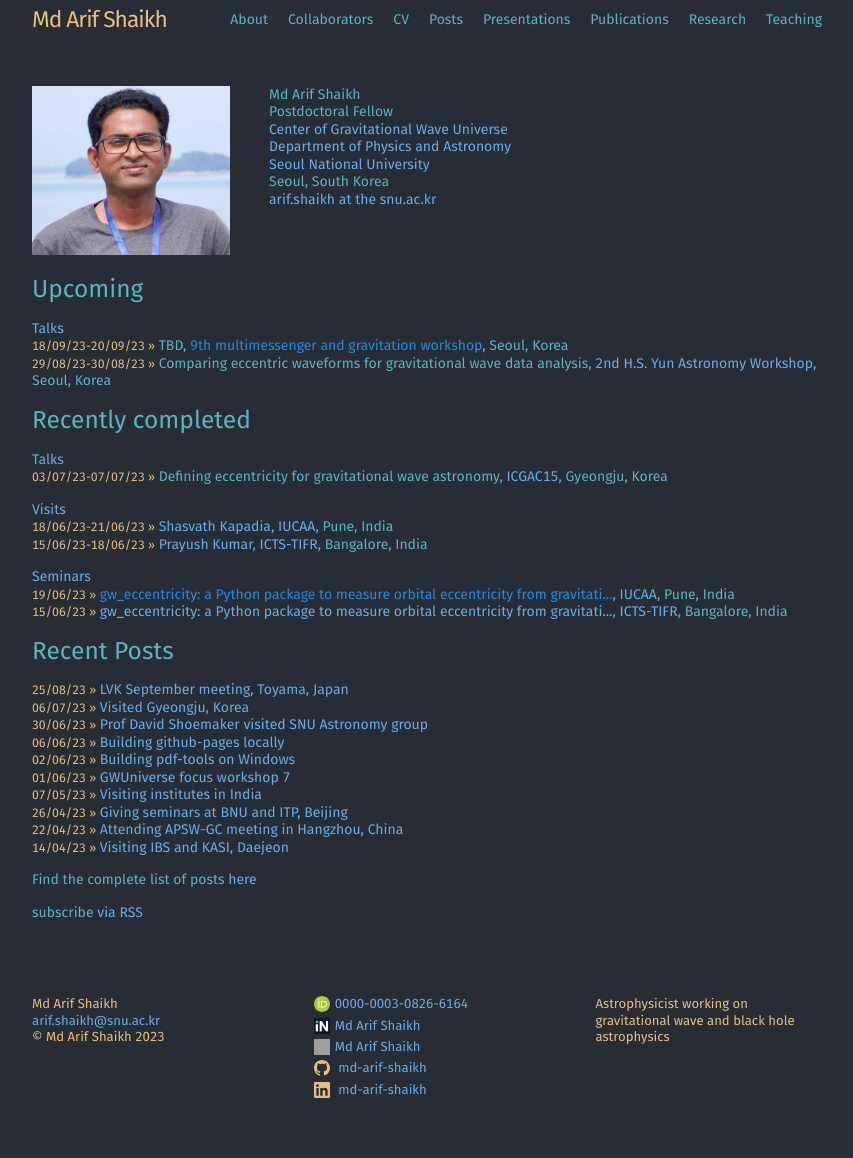
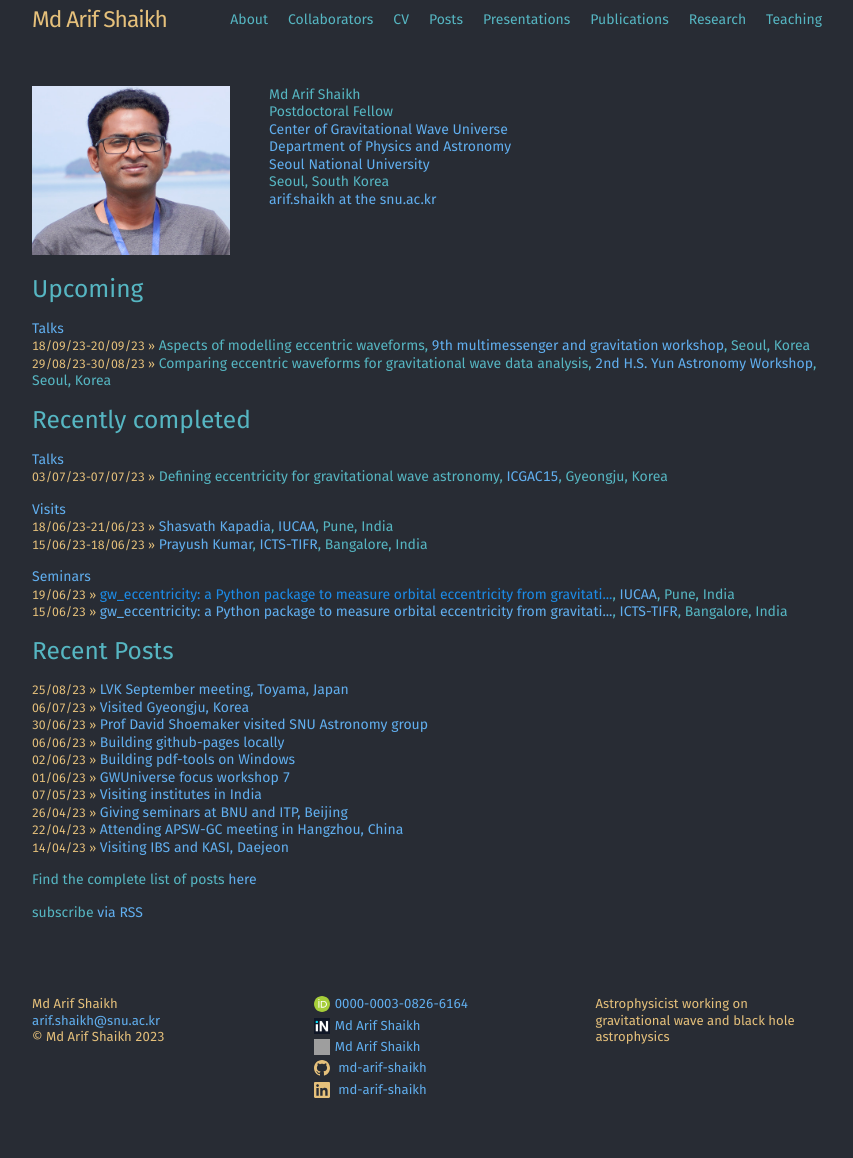
Before and after one commit to md-arif-shaikh/md-arif-shaikh.github.io, a Jekyll site: the page built from index.md, in a window 1280 px wide. Shown: the whole page, without its empty margins (213-1066 px from the left). Built offline with Jekyll 4.4.1, drawn with Linux system fonts in a browser that asks for light colours; grey boxes are pictures that could not be loaded.

Commit message:
update talk title

```diff
--- a/_data/conference-talks.yaml
+++ b/_data/conference-talks.yaml
@@ -1,8 +1,8 @@
 mmaq-2023:
-  title: TBD
+  title: Aspects of modelling eccentric waveforms
   url:
   conference:  9th multimessenger and gravitation workshop
-  conference-url:
+  conference-url: "https://www.apctp.org/theme/d/html/activities/activities01_read-pop.php?id=1970"
   city: Seoul
   country: Korea
   from-date: 18
```
